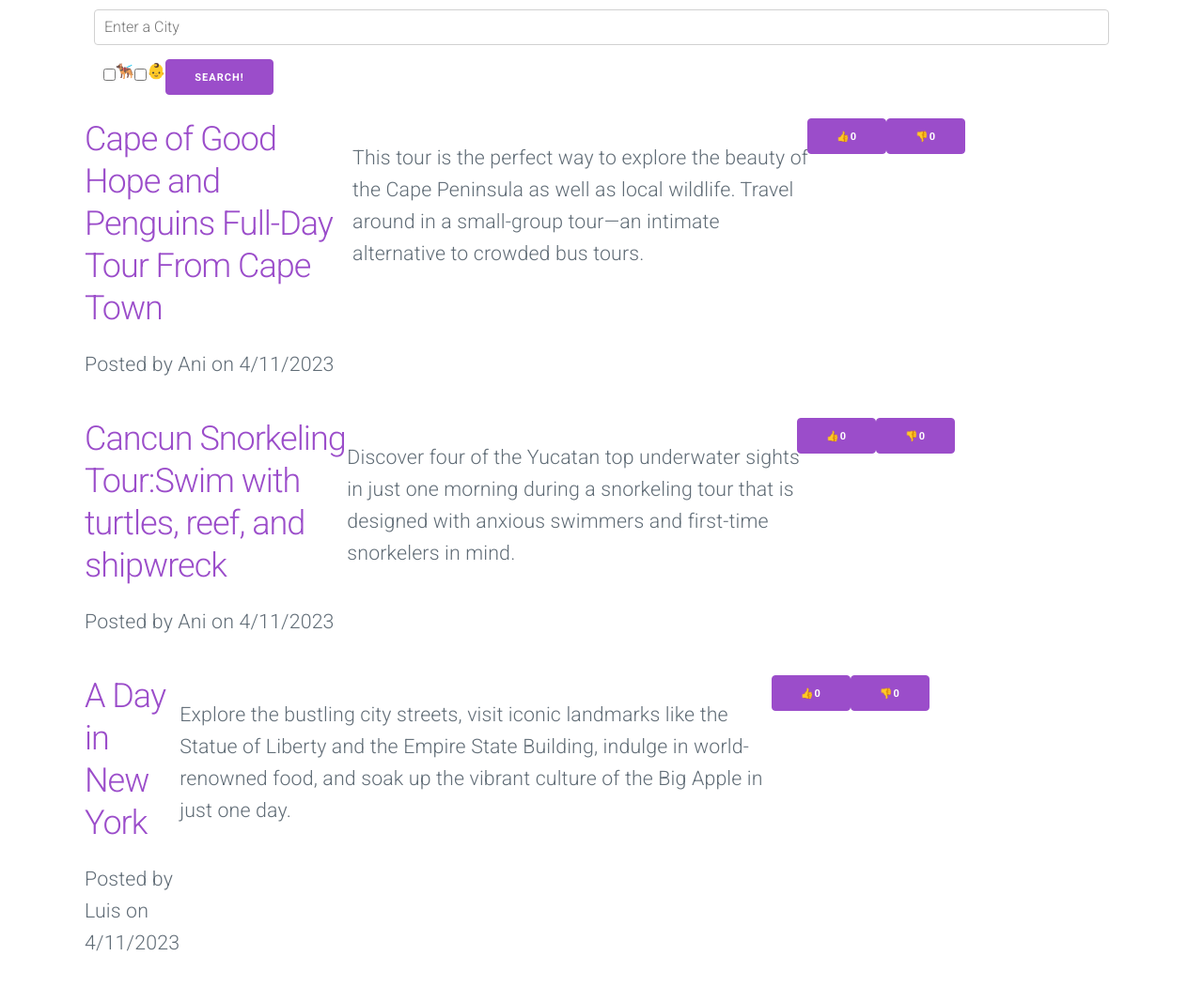
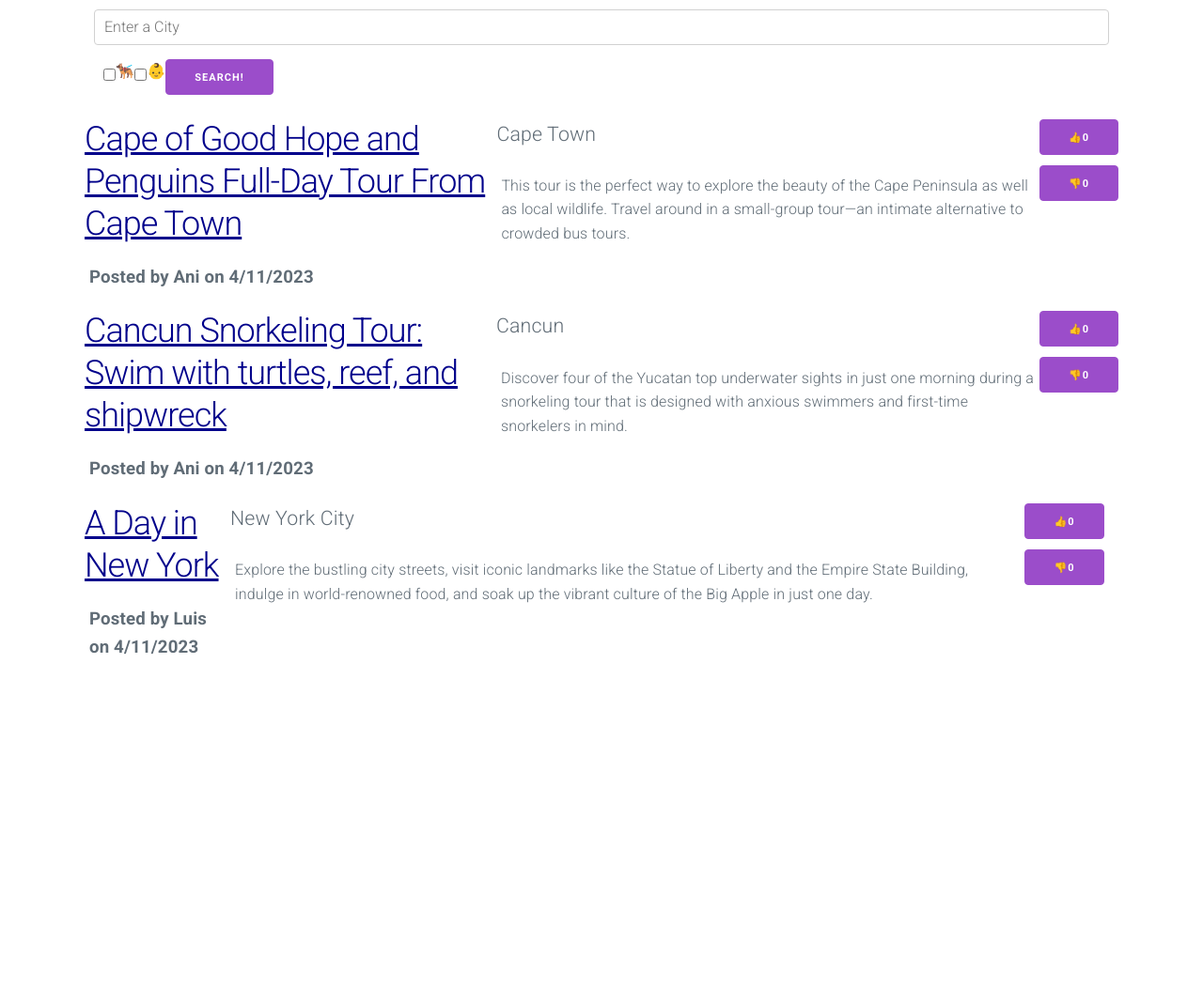
Before and after one commit to LL8719/Travel-Blog, a Node server app: page /homepage in a window 1280 px wide. Shown: the part 138-1189 px from the top of the page at 94% size. After the commit the page ends 835 px from the top, so only its background shows below. Run offline with Node 20, Linux system fonts and the light colour scheme; data comes from the database, SQL or seed files in the repository; data that the repository does not hold is empty; some libraries are stand-ins or nearby versions.

Commit message:
working on other css

```diff
--- a/seeds/postData.json
+++ b/seeds/postData.json
@@ -1,14 +1,20 @@
 [
     {
       "title": "Cape of Good Hope and Penguins Full-Day Tour From Cape Town",
-      "content": "This tour is the perfect way to explore the beauty of the Cape Peninsula as well as local wildlife. Travel around in a small-group tour—an intimate alternative to crowded bus tours."
+      "content": "This tour is the perfect way to explore the beauty of the Cape Peninsula as well as local wildlife. Travel around in a small-group tour—an intimate alternative to crowded bus tours.",
+      "user_id": 1,
+      "location": "Cape Town"
     },
     {
-      "title": "Cancun Snorkeling Tour:Swim with turtles, reef, and shipwreck",
-      "content": "Discover four of the Yucatan top underwater sights in just one morning during a snorkeling tour that is designed with anxious swimmers and first-time snorkelers in mind."
+      "title": "Cancun Snorkeling Tour: Swim with turtles, reef, and shipwreck",
+      "content": "Discover four of the Yucatan top underwater sights in just one morning during a snorkeling tour that is designed with anxious swimmers and first-time snorkelers in mind.",
+      "user_id": 2,
+      "location": "Cancun"
     },
     {
       "title": "A Day in New York",
-      "content":  "Explore the bustling city streets, visit iconic landmarks like the Statue of Liberty and the Empire State Building, indulge in world-renowned food, and soak up the vibrant culture of the Big Apple in just one day."
+      "content": "Explore the bustling city streets, visit iconic landmarks like the Statue of Liberty and the Empire State Building, indulge in world-renowned food, and soak up the vibrant culture of the Big Apple in just one day.",
+      "user_id": 3,
+      "location": "New York City"
     }
   ]
--- a/views/homepage.handlebars
+++ b/views/homepage.handlebars
@@ -20,19 +20,19 @@
 <div class="row mb-4 post">
   <div class="col-md-12">
     <h2>
-      <a href="/allposts/{{post.id}}">{{title}}</a>
+      <a class="post-link" href="/allposts/{{post.id}}">{{title}}</a>
     </h2>
-    <p>Posted by {{user.username}} on {{format_date date_created}}</p>
+    <p class="post-author">Posted by {{user.username}} on {{format_date date_created}}</p>
   </div>
-  <div class="col-md-12">
+  <div>
   <p>{{location}}</p>
-    <p>
+    <p class="post-content">
       {{content}}
     </p>
   </div>
-  <div class="row mb-4 likes-group">
-    <button type="click" class="btn btn-primary" like-value=1 data-id={{id}}>👍{{Liked.length}}</button>
-    <button type="click" class="btn btn-primary" like-value=-1 data-id={{id}}>👎{{Disliked.length}}</button>
+  <div class="likes-group">
+    <button type="click" like-value=1 data-id={{id}}>👍{{Liked.length}}</button>
+    <button type="click" like-value=-1 data-id={{id}}>👎{{Disliked.length}}</button>
   </div>
 </div>
 {{/each}}
```
